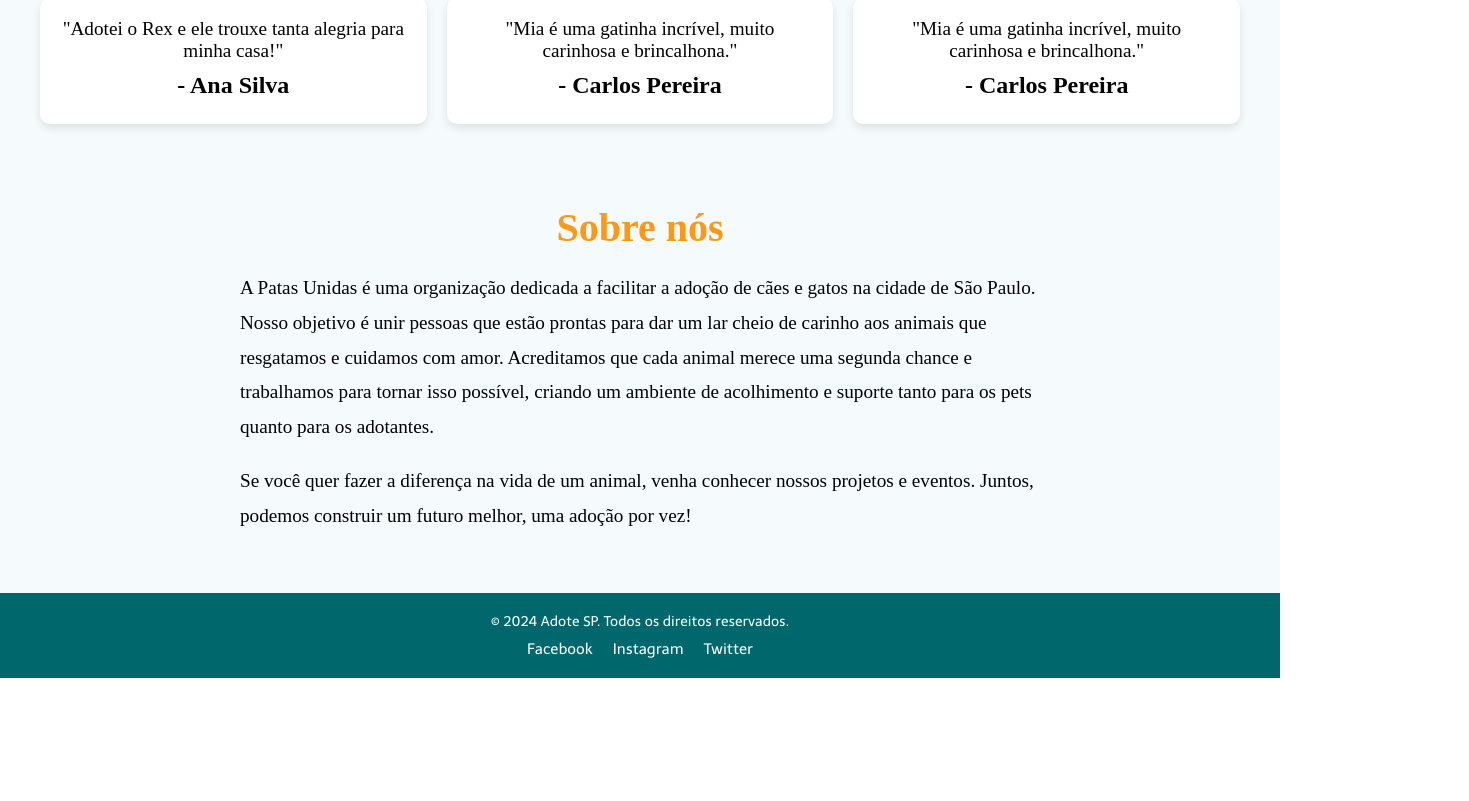
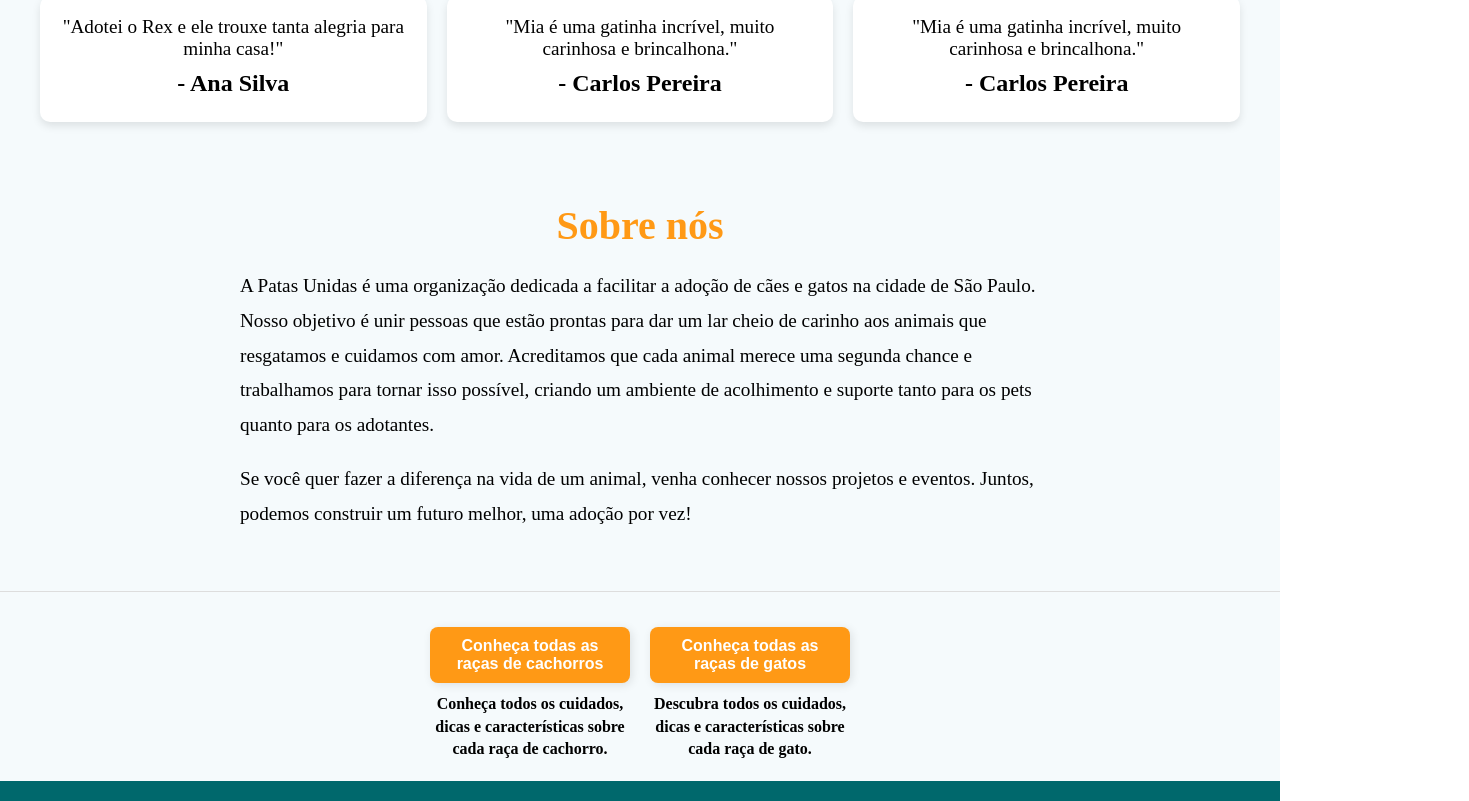
Before and after one commit to Raul-Foliveira/Adote-Pet-SP, a Next.js app in the folder Adote-SP/: page / in a window 1280 px wide. Shown: the part 1798-2599 px from the top of the page, 1469 px wide, since content can reach past the window. Before the commit the page ends 2476 px from the top, so only its background shows below. Built offline with nearby package versions, Linux system fonts and the light colour scheme; a web font is replaced by a local one.

Commit message:
Adicionando um botao para checar as informações dos cahorros na home

```diff
--- /dev/null
+++ b/Adote-SP/components/animalButtons.js
@@ -0,0 +1,36 @@
+// src/components/AnimalButtons.js
+
+import React from "react";
+import { useRouter } from "next/router";
+import styles from "../styles/animalButtons.module.css";
+
+const AnimalButtons = () => {
+  const router = useRouter();
+
+  // Funções para navegar para as páginas de raças de cães e gatos
+  const goToDogBreeds = () => router.push("/dogs");
+  const goToCatBreeds = () => router.push("/cats");
+
+  return (
+    <div className={styles.buttonsContainer}>
+      <div className={styles.buttonWrapper}>
+        <button onClick={goToDogBreeds} className={styles.button}>
+          Conheça todas as raças de cachorros
+        </button>
+        <p className={styles.description}>
+          Conheça todos os cuidados, dicas e características sobre cada raça de cachorro.
+        </p>
+      </div>
+      <div className={styles.buttonWrapper}>
+        <button onClick={goToCatBreeds} className={styles.button}>
+          Conheça todas as raças de gatos
+        </button>
+        <p className={styles.description}>
+          Descubra todos os cuidados, dicas e características sobre cada raça de gato.
+        </p>
+      </div>
+    </div>
+  );
+};
+
+export default AnimalButtons;
--- a/Adote-SP/components/banner.js
+++ b/Adote-SP/components/banner.js
@@ -2,17 +2,12 @@
 import styles from '../styles/banner.module.css';
 
 const Banner = () => {
-    const router = useRouter();
-
-    const handleViewDogs = () => {
-        router.push('/dogs');  // Redireciona para /dogs
-    };
 
     return (
         <section className={styles.banner}>
             <h1>Encontre seu novo melhor amigo</h1>
             <p>Adote cães e gatos em São Paulo e dê um lar cheio de amor.</p>
-            <button onClick={handleViewDogs}>Ver Animais Disponíveis</button>
+            <button>Ver Animais Disponíveis</button>
         </section>
     );
 };
--- a/Adote-SP/components/navbar.js
+++ b/Adote-SP/components/navbar.js
@@ -14,10 +14,10 @@
       <div className={styles.logo}>
         <Link href="/">
           <img src="/images/patasUnidas.png" alt="Patas Unidas" className={styles.logoImage} />
+          <span className={styles.logoText}>Patas Unidas</span>
         </Link>
       </div>
       <ul className={styles.navLinks}>
-        <li className={styles.logoText}><Link href="/">Patas Unidas</Link></li>
         <li><Link href="/animais">Animais</Link></li>
         <li><button onClick={scrollToAboutUs} className={styles.buttonLink}>Sobre nós</button></li>
         <li><Link href="/login">Login</Link></li>
--- a/Adote-SP/pages/index.js
+++ b/Adote-SP/pages/index.js
@@ -7,6 +7,7 @@
 import Footer from '../components/footer';
 import WhyAdoption from '../components/WhyAdoption';
 import AboutUs from '../components/aboutUs';
+import AnimalButtons from '../components/animalButtons';
 
 
 
@@ -25,6 +26,7 @@
       <WhyAdoption/>
       <Testimonials/>
       <AboutUs/>
+      <AnimalButtons/>
       <Footer/>
 
     </div>
--- /dev/null
+++ b/Adote-SP/styles/animalButtons.module.css
@@ -0,0 +1,43 @@
+/* src/styles/animalButtons.module.css */
+
+.buttonsContainer {
+    display: flex;
+    justify-content: center;
+    gap: 20px;
+    margin: 0 auto;
+    padding: 20px;
+    background-color: #f5fafc;
+    border-top: 1px solid #ddd;
+}
+
+.buttonWrapper {
+    margin-top: 15px;
+    text-align: center;
+    max-width: 200px;
+}
+
+.button {
+    font-weight: bold;
+    background-color: #FF9915;
+    color: white;
+    padding: 10px 20px;
+    border: none;
+    border-radius: 8px;
+    cursor: pointer;
+    font-size: 1rem;
+    box-shadow: 2px 2px 10px rgba(0, 0, 0, 0.1);
+    transition: background-color 0.3s, transform 0.3s;
+}
+
+.button:hover {
+    background-color: #c57702;
+    transform: scale(1.05);
+}
+
+.description {
+    font-weight: bold;
+    font-size: 1rem;
+    color: #000000;
+    margin-top: 10px;
+    line-height: 1.4;
+}
--- a/Adote-SP/styles/navbar.module.css
+++ b/Adote-SP/styles/navbar.module.css
@@ -4,28 +4,26 @@
   align-items: center;
   padding: 20px;
   background-color: #00686C;
-  margin: 0;
+}
+
+.logo {
+  display: flex;
+  align-items: center;
+  gap: 10px; /* Espaço entre o logo e o texto */
 }
 
 .logoImage {
   height: 80px;
   width: auto;
-}
-
-.logo {
-  display: flex;
-  align-items: center;
+  max-width: 100%; /* Responsividade para largura */
 }
 
 .logoText {
   color: white;
-  margin-right: 1140px;
-}
-
-.logo a {
-  color: white;
-  font-size: 24px;
-  text-decoration: none;
+  font-size: 1.5rem;
+  font-weight: bold;
+  font-family: "Telex", sans-serif;
+  line-height: 1;
 }
 
 .navLinks {
@@ -46,7 +44,6 @@
   text-decoration: underline;
 }
 
-
 .buttonLink {
   background: none;
   border: none;
@@ -54,5 +51,25 @@
   font: inherit;
   cursor: pointer;
   padding: 0;
-  text-decoration: none;
 }
+
+@media (max-width: 768px) {
+  .logoImage {
+    height: 60px; /* Reduz o tamanho do logo em telas menores */
+  }
+
+  .logoText {
+    font-size: 1.2rem; /* Reduz o tamanho do texto para telas menores */
+  }
+
+  .navbar {
+    flex-direction: column;
+    align-items: center;
+  }
+
+  .navLinks {
+    flex-direction: column;
+    gap: 10px;
+    margin-top: 10px;
+  }
+}
```
